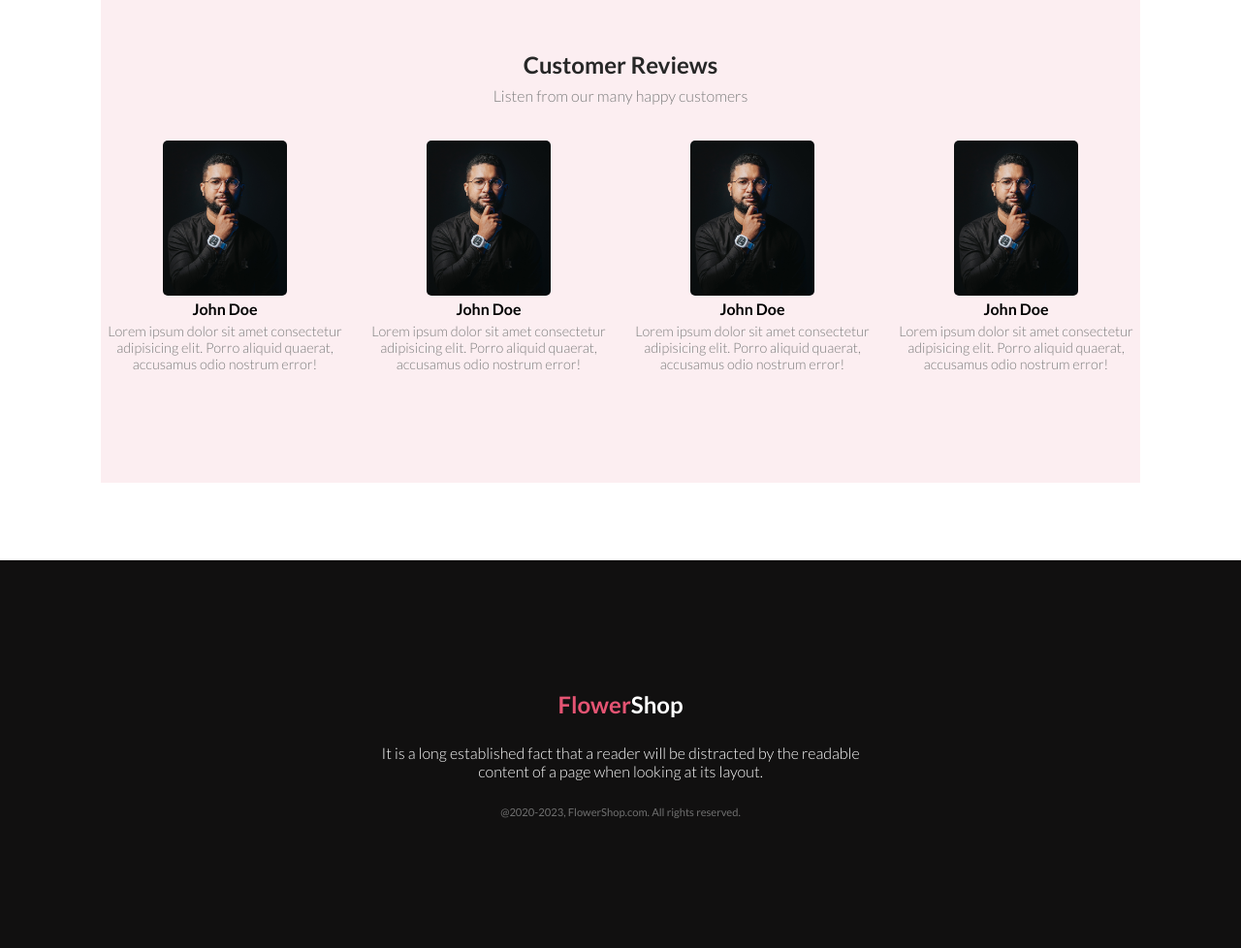
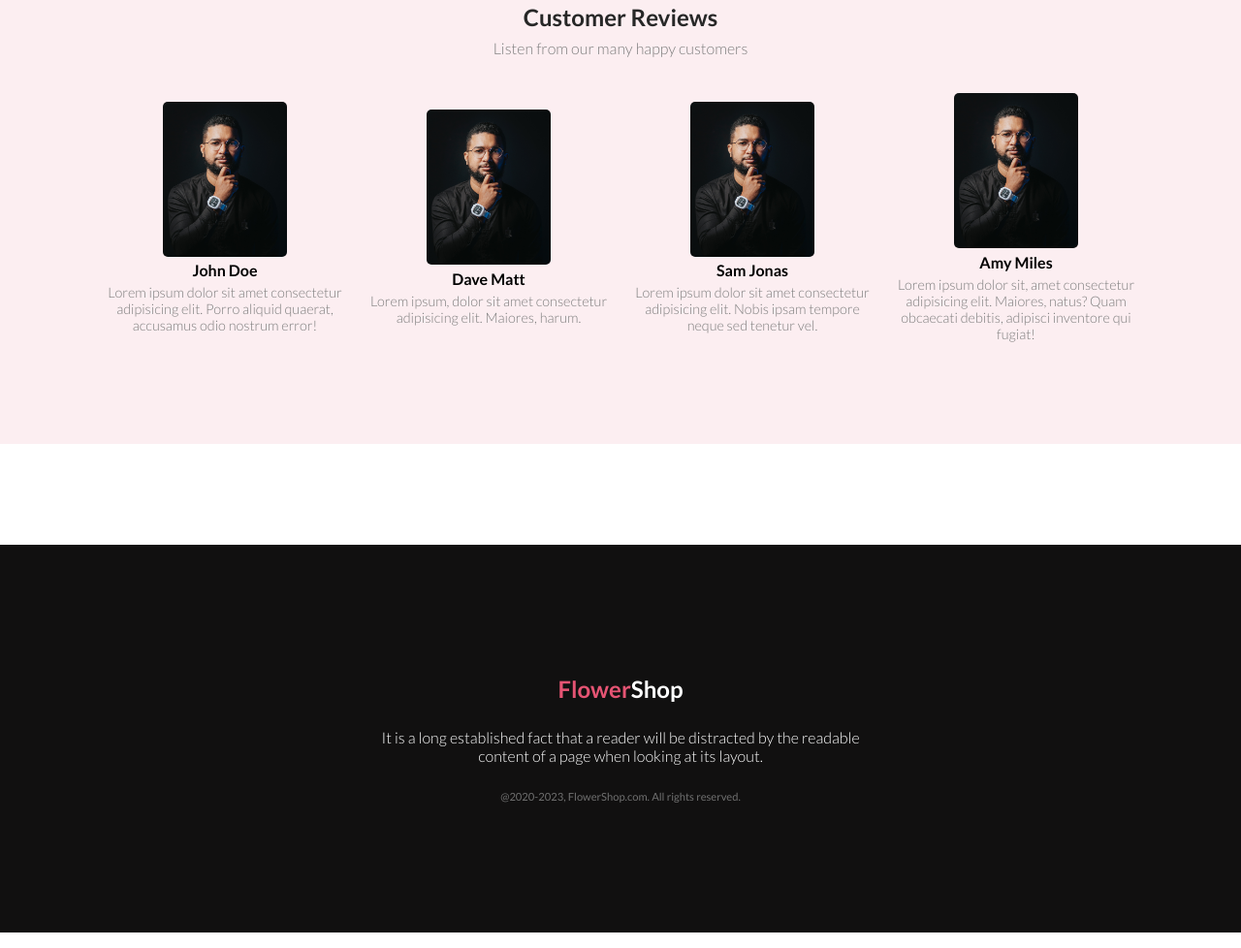
Before and after one commit to anadykhan/Flower-shop, a plain HTML site: page index.html in a window 1280 px wide. Shown: the part 3502-4480 px from the top of the page at 97% size. Drawn offline with Linux system fonts and the light colour scheme.

Commit message:
Bug fix: Customer reviews, footer

```diff
--- a/Style/style.css
+++ b/Style/style.css
@@ -200,7 +200,7 @@
 
 /*Instagram Section*/
 .instagram {
-    height: 80vh;
+    height: 70vh;
 }
 
 .instagram-container {
@@ -245,7 +245,7 @@
 
 /*Deals section*/
 .deals {
-    height: 60vh;
+    height: 70vh;
     display: flex;
     justify-content: center;
     align-items: center;
@@ -303,7 +303,7 @@
 
 /*Customer review section*/
 .customer-reviews {
-    height: 90vh;
+    height: 80vh;
     display: flex;
     justify-content: center;
     align-items: center;
@@ -311,6 +311,7 @@
 
 .customer-reviews-container {
     height: 70vh;
+    width: 100vw;
     background-color: #FCEEF1;
     display: flex;
     flex-direction: column;
@@ -374,20 +375,24 @@
 
 /*Footer section*/
 .footer-section {
-    height: 50vh;
+    padding-top: 4rem;
+
     display: flex;
     justify-content: center;
     align-items: center;
-    background-color: #111010;
+
     color: white;
 }
 
 .footer-content {
+    height: 50vh;
+    width: 100vw;
     display: flex;
     flex-direction: column;
     justify-content: center;
     align-items: center;
     gap: 1.6rem;
+    background-color: #111010;
 }
 
 .footer-title {
--- a/index.html
+++ b/index.html
@@ -142,28 +142,28 @@
                     <div class="customer-reviews-box">
                         <img src="./Flower-Asset/carlos-magno-sTORW_4vrwg-unsplash.jpg" alt="" class="customer-reviews-img">
                         <div class="customer-name">
-                            John Doe
+                            Dave Matt
                         </div>
                         <div class="customer-review-description">
-                            Lorem ipsum dolor sit amet consectetur adipisicing elit. Porro aliquid quaerat, accusamus odio nostrum error!
+                            Lorem ipsum, dolor sit amet consectetur adipisicing elit. Maiores, harum.
                         </div>
                     </div>
                     <div class="customer-reviews-box">
                         <img src="./Flower-Asset/carlos-magno-sTORW_4vrwg-unsplash.jpg" alt="" class="customer-reviews-img">
                         <div class="customer-name">
-                            John Doe
+                            Sam Jonas
                         </div>
                         <div class="customer-review-description">
-                            Lorem ipsum dolor sit amet consectetur adipisicing elit. Porro aliquid quaerat, accusamus odio nostrum error!
+                            Lorem ipsum dolor sit amet consectetur adipisicing elit. Nobis ipsam tempore neque sed tenetur vel.
                         </div>
                     </div>
                     <div class="customer-reviews-box">
                         <img src="./Flower-Asset/carlos-magno-sTORW_4vrwg-unsplash.jpg" alt="" class="customer-reviews-img">
                         <div class="customer-name">
-                            John Doe
+                            Amy Miles
                         </div>
                         <div class="customer-review-description">
-                            Lorem ipsum dolor sit amet consectetur adipisicing elit. Porro aliquid quaerat, accusamus odio nostrum error!
+                            Lorem ipsum dolor sit, amet consectetur adipisicing elit. Maiores, natus? Quam obcaecati debitis, adipisci inventore qui fugiat!
                         </div>
                     </div>
                 </div>
```
